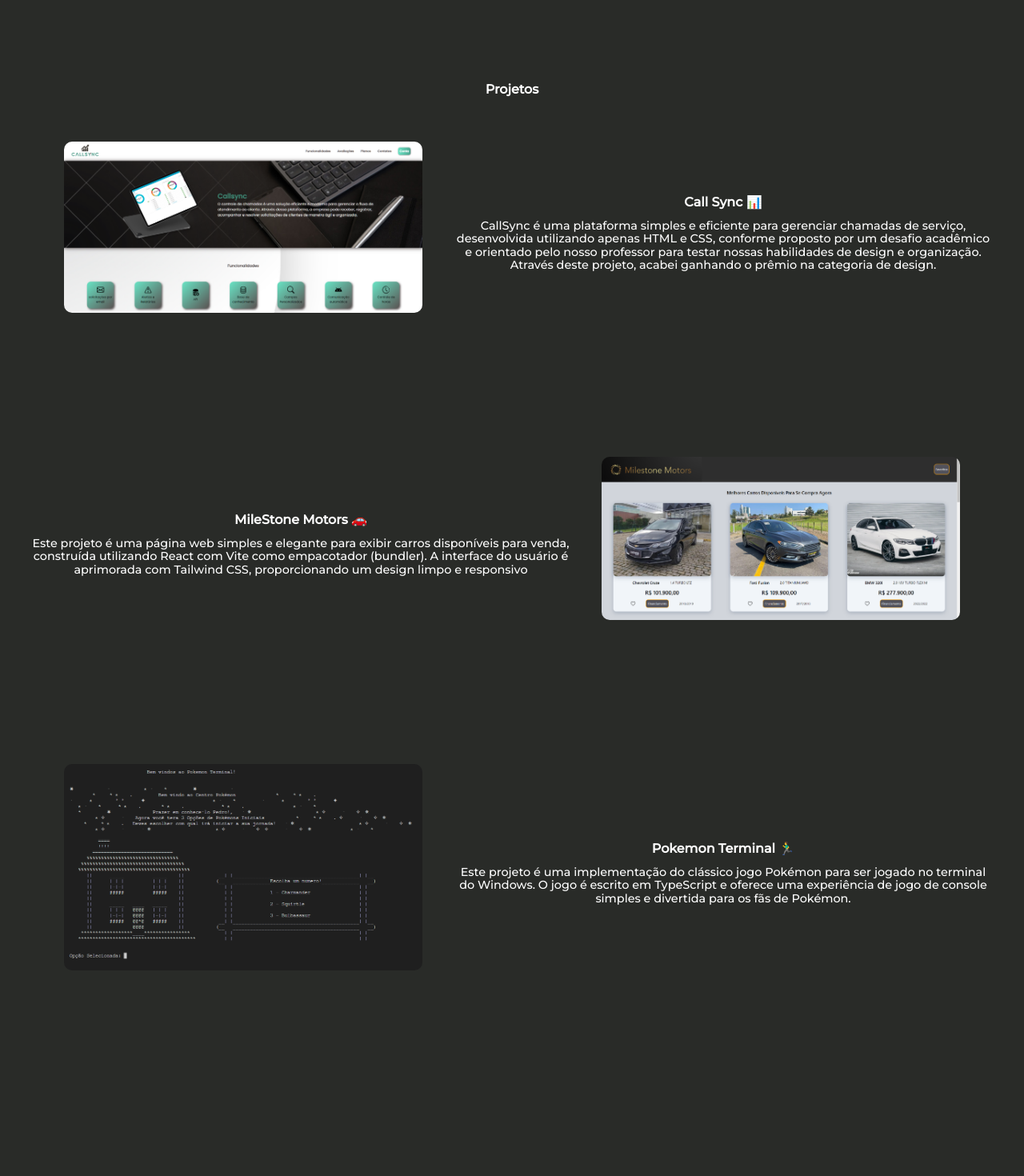
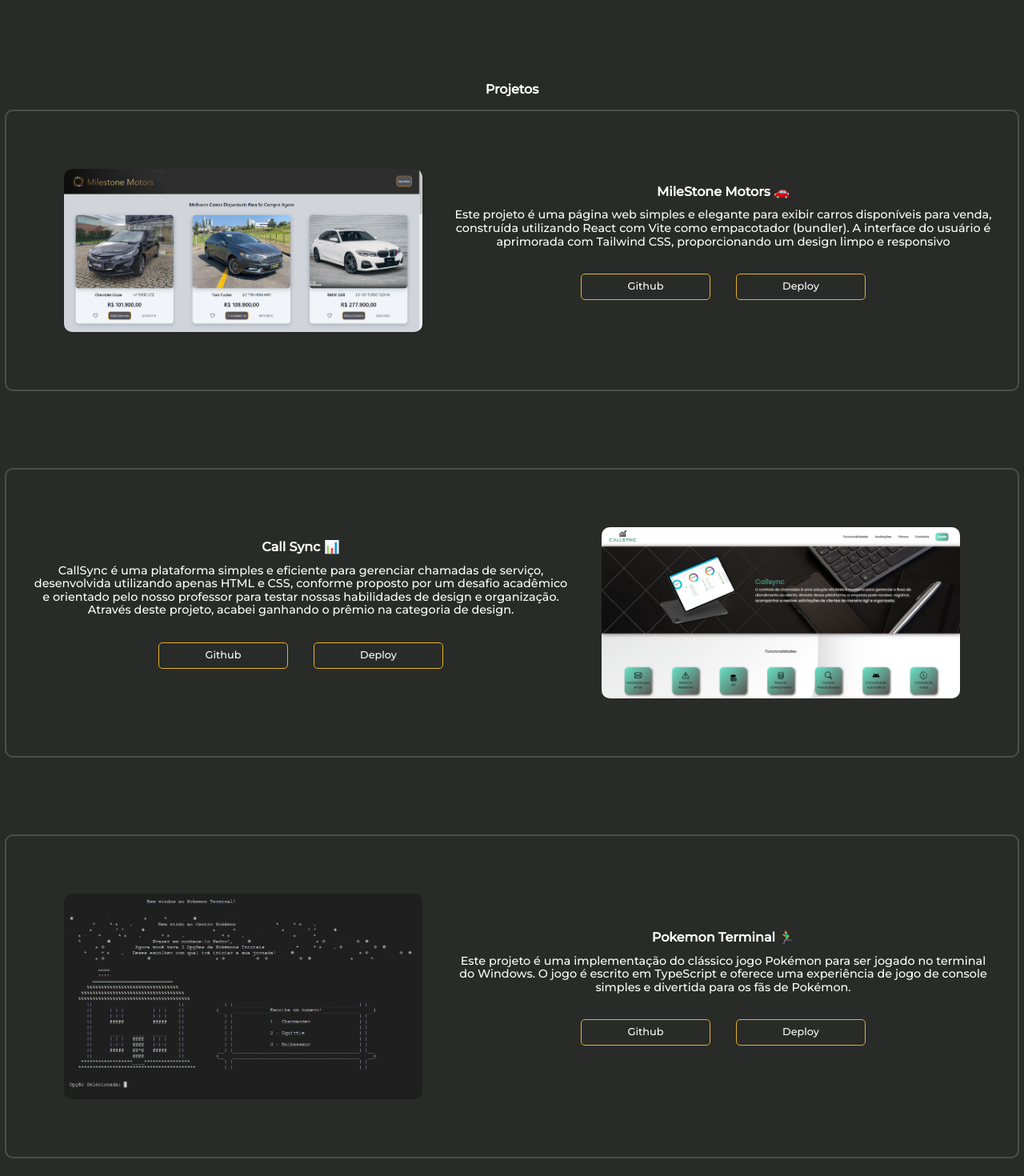
Before and after one commit to PedroHSiqueira/React-Portfolio, a React (Vite) app: page / in a window 1280 px wide. Shown: the part 1300-2770 px from the top of the page at 80% size. Built offline with nearby package versions, Linux system fonts and the light colour scheme.

Commit message:
Some changes

```diff
--- a/src/assets/css/Footer.css
+++ b/src/assets/css/Footer.css
@@ -2,9 +2,12 @@
 @import url(./configuration/App.css);
 
 .footer {
-    color: var(--primary-color);
+  display: flex;
+  align-items: center;
+  justify-content: center;
+  color: var(--text-color);
   background-color: var(--secondary-color);
-    padding: 2.5rem;
+  padding: 2rem;
 }
 
 .footer h2 {
--- a/src/assets/css/Projects.css
+++ b/src/assets/css/Projects.css
@@ -26,12 +26,12 @@
 
 .projetos h2,
 h4 {
-    text-align: center;
   color: var(--text-color);
   font-size: 1rem;
 }
 
 .projetos h4 {
+  text-align: center;
   font-size: 1rem;
   padding: 0.7rem 0;
 }
@@ -43,6 +43,35 @@
   justify-content: center;
   margin-bottom: 5rem;
   max-width: 1200px;
+  padding: 2rem;
+  border-radius: 10px;
+  border: 2px solid var(--secondary-color);
+}
+
+.midia_buttons {
+  display: flex;
+  margin: 2rem 0 2rem 0;
+  justify-content: center;
+  gap: 2rem;
+}
+
+.button {
+  padding: 0.5rem 1rem;
+  border-radius: 5px;
+  text-align: center;
+  width: 8rem;
+  text-decoration: none;
+  color: var(--text-color);
+  background-color: var(--primary-color);
+  font-size: 0.8rem;
+  font-weight: 500;
+  cursor: pointer;
+  transition: 0.3s;
+  border: 1px solid var(--border-second-color);
+}
+
+.button:hover {
+  scale: 1.01;
 }
 
 @media (min-width: 768px) {
@@ -50,14 +79,13 @@
     flex-direction: row;
   }
 
-    .projetos img{
+  .projetos img {
     width: 35vw;
-
   }
 }
 
 @media (min-width: 1200px) {
-    .projetos p{
+  .projetos p {
     font-size: 1rem;
   }
 }
--- a/src/assets/css/configuration/App.css
+++ b/src/assets/css/configuration/App.css
@@ -5,7 +5,7 @@
   --secondary-color: #4e4d4a;
   --bg-second-color: #2e3031;
   --text-color: #ffffff;
-  --border-color: #000000;
+  --border-color: #161616;
   --border-second-color: #e3b12b;
 }
 
@@ -65,6 +65,6 @@
 
 @media (min-width: 1200px) {
   .tecnologia {
-    grid-template-columns: repeat(6, 1fr);
+    grid-template-columns: repeat(7, 1fr);
   }
 }
--- a/src/components/Footer.jsx
+++ b/src/components/Footer.jsx
@@ -3,7 +3,7 @@
 export function Footer(){
     return (
         <div className="footer" id="contato">
-            {/* Manutenção */}
+            <p>© 2024 Pedro Siqueira - Full-stack Developer</p>
         </div>
     )
 }
--- a/src/components/Projects.jsx
+++ b/src/components/Projects.jsx
@@ -9,41 +9,45 @@
   return (
     <div className="projetos">
       <h2>{t("projects")}</h2>
+
       <div>
         <article className="projetos-pessoais">
-          <a href="https://pedrohsiqueira.github.io/Help-Desk/" target="_blank">
-            <img src={Controle} alt="controle de chamados" id="projetos" />
-          </a>
-          <div>
-            <h4>Call Sync 📊</h4>
-            <p>{t("call_sync")}</p>
+            <img src={CarSale} id="projetos" />
+            <div>
+            <h4>MileStone Motors 🚗</h4>
+            <p>{t("milestone_motors")}</p>
+            <div className="midia_buttons">
+              <a href="https://github.com/PedroHSiqueira/Car-Sale-React.js" target="_blank" className="button">Github</a>
+              <a href="https://car-sale-react-js.vercel.app/" target="_blank" className="button">Deploy</a>
+            </div>
           </div>
         </article>
       </div>
 
       <div>
         <article className="projetos-pessoais">
-        <div>
-            <h4>MileStone Motors 🚗</h4>
-            <p>{t("milestone_motors")}</p>
+          <div>
+            <h4>Call Sync 📊</h4>
+            <p>{t("call_sync")}</p>
+            <div className="midia_buttons">
+              <a href="https://github.com/PedroHSiqueira/Help-Desk" target="_blank" className="button">Github</a>
+              <a href="https://pedrohsiqueira.github.io/Help-Desk/" target="_blank" className="button">Deploy</a>
+            </div>
           </div>
-          <a href="https://car-sale-react-js.vercel.app/" target="_blank">
-            <img src={CarSale} id="projetos" />
-          </a>
+          <img src={Controle} alt="controle de chamados" id="projetos" />
         </article>
       </div>
 
       <div>
         <article className="projetos-pessoais">
-          <a
-            href="https://github.com/PedroHSiqueira/Pokemon-Terminal"
-            target="_blank"
-          >
             <img src={Pokemon} id="projetos" />
-          </a>
           <div>
             <h4>Pokemon Terminal 🏃‍♂️</h4>
             <p>{t("pokemon")}</p>
+            <div className="midia_buttons">
+              <a href="https://github.com/PedroHSiqueira/Pokemon-Terminal" target="_blank" className="button">Github</a>
+              <a href="https://github.com/PedroHSiqueira/Pokemon-Terminal" target="_blank" className="button">Deploy</a>
+            </div>
           </div>
         </article>
       </div>
--- a/src/components/Tecnologies.jsx
+++ b/src/components/Tecnologies.jsx
@@ -4,6 +4,7 @@
 import Kotlin from "../assets/images/tecnologies/kotlin.svg"
 import Python from "../assets/images/tecnologies/python.svg"
 import Flutter from "../assets/images/tecnologies/flutter.svg"
+import Sql from "../assets/images/tecnologies/mysql.svg"
 import "../assets/css/Tecnologies.css"
 
 export function Tecnologies() {
@@ -29,6 +30,9 @@
           <div className="linguagens">
             <img src={Python} />
           </div>
+          <div className="linguagens">
+            <img src={Sql} />
+          </div>
       </div>
     </div>
   );
```
Also changed, not shown: src/assets/images/tecnologies/mysql.svg (added). Lines whose indentation alone changed are shown as unchanged.
